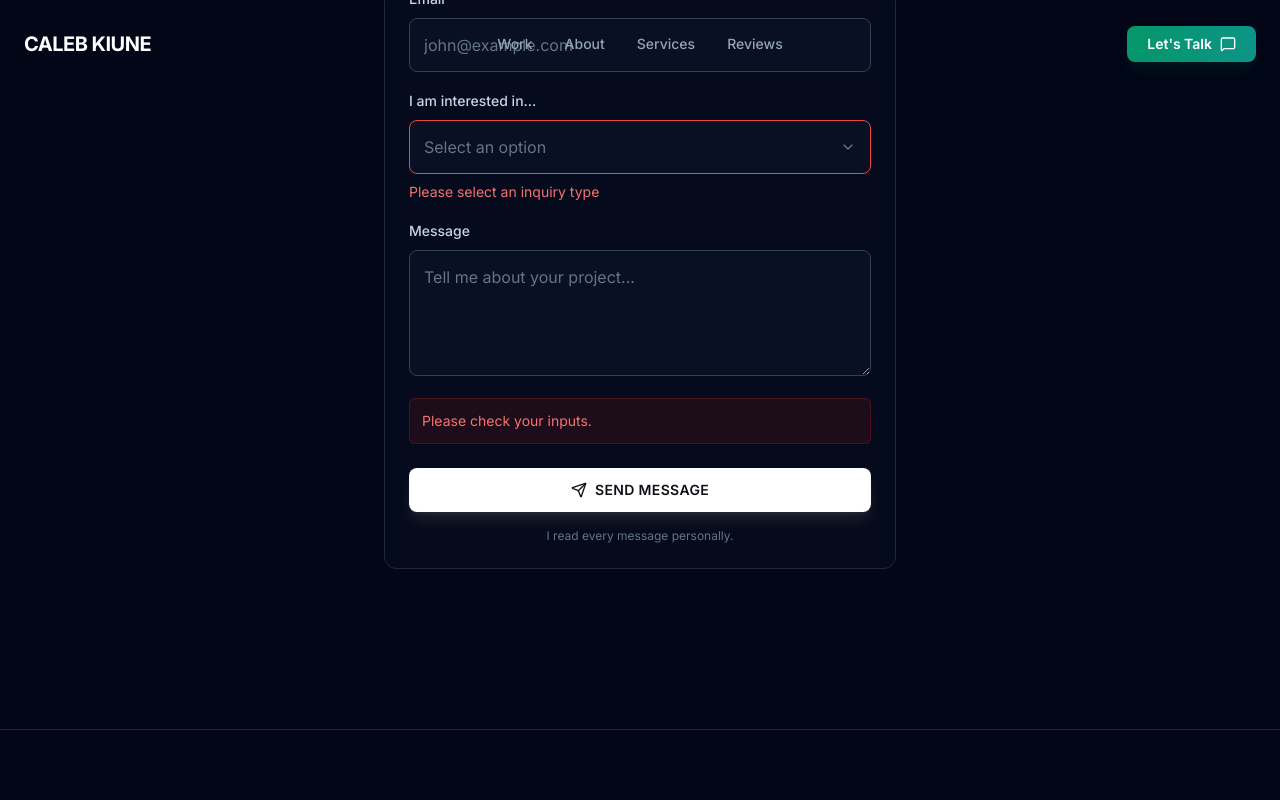
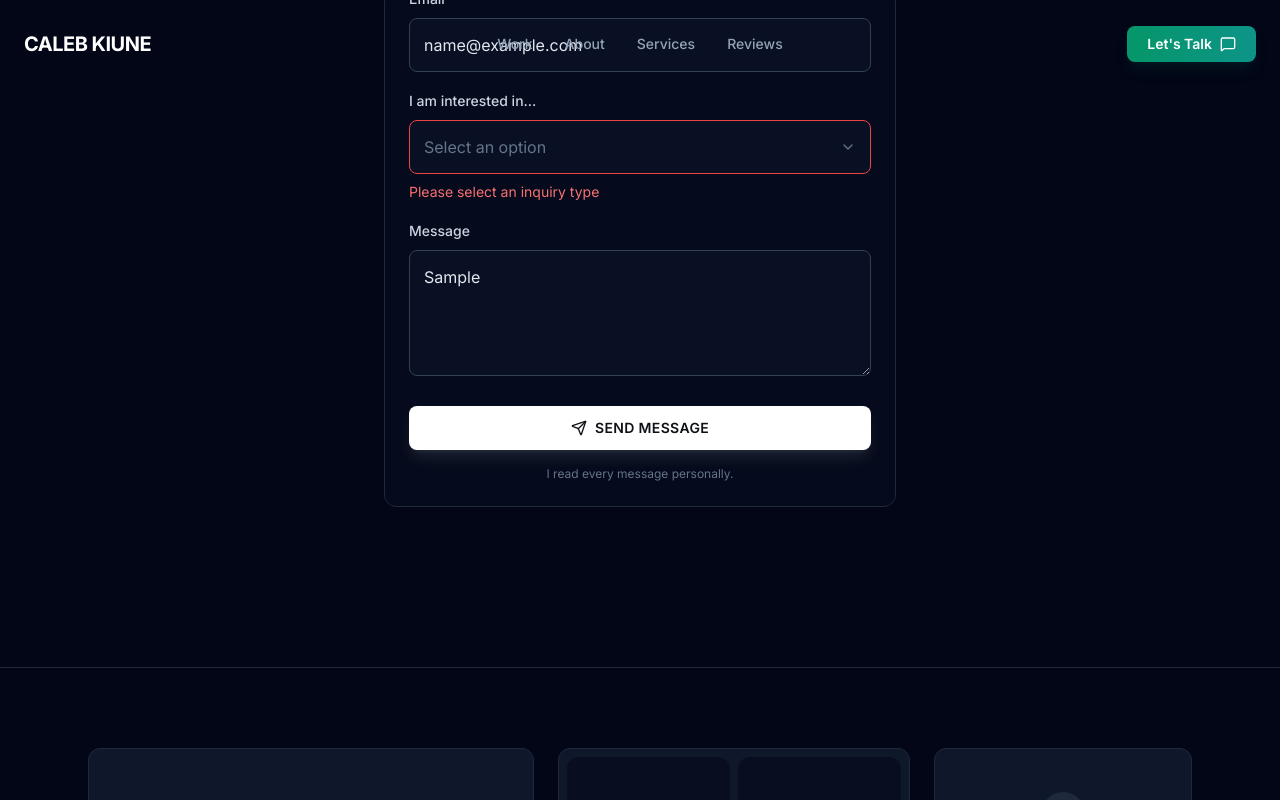
Before and after one commit to Caleb-Kiune/calebkiune, a Next.js app: page / in a window 1280 px wide. Both pictures are taken after typing "Sample", "name@example.com", "Sample" into the empty fields and a click on the button "SEND MESSAGE". Shown: the part 5440-6240 px from the top of the page. Built offline with nearby package versions, Linux system fonts and the light colour scheme.

Commit message:
refactor: Migrate contact form submission from a server action to a client-side implementation.

```diff
--- a/src/app/actions.ts
+++ /dev/null
@@ -1,79 +0,0 @@
-'use server'
-
-import { z } from "zod";
-
-const formSchema = z.object({
-    name: z.string().min(2, "Name is required"),
-    email: z.string().email("Invalid email address"),
-    type: z.enum(["freelance", "fulltime", "other"], {
-        message: "Please select an inquiry type",
-    }),
-    message: z.string().min(5, "Message must be at least 5 characters"),
-});
-
-export type ContactFormState = {
-    success: boolean;
-    message?: string;
-    errors?: {
-        name?: string[];
-        email?: string[];
-        type?: string[];
-        message?: string[];
-    };
-}
-
-export async function submitContactForm(prevState: ContactFormState | null, formData: FormData): Promise<ContactFormState> {
-
-    // Validate fields
-    const validatedFields = formSchema.safeParse({
-        name: formData.get('name'),
-        email: formData.get('email'),
-        type: formData.get('type'),
-        message: formData.get('message'),
-    });
-
-    if (!validatedFields.success) {
-        return {
-            success: false,
-            errors: validatedFields.error.flatten().fieldErrors,
-            message: "Please check your inputs."
-        };
-    }
-
-    const { name, email, type, message } = validatedFields.data;
-
-    try {
-        const response = await fetch("https://api.web3forms.com/submit", {
-            method: "POST",
-            headers: {
-                "Content-Type": "application/json",
-                Accept: "application/json",
-            },
-            body: JSON.stringify({
-                access_key: "954bee54-dbde-450f-9ae3-8fa2ce34566a", // Kept on server side
-                name,
-                email,
-                type,
-                message,
-                subject: `New Contact from Portfolio: ${type} - ${name}`
-            }),
-        });
-
-        const result = await response.json();
-
-        if (result.success) {
-            return { success: true };
-        } else {
-            return {
-                success: false,
-                message: result.message || "Failed to send message."
-            };
-        }
-    } catch (error) {
-        console.error(error);
-        return {
-            success: false,
-            message: "Failed to connect to the server."
-        };
-    }
-}
--- a/src/components/sections/contact.tsx
+++ b/src/components/sections/contact.tsx
@@ -1,25 +1,46 @@
 "use client";
 
-import { useActionState, useEffect, useState } from "react";
+import { useState } from "react";
 import { Button } from "@/components/ui/button";
 import { SectionHeading } from "@/components/ui/section-heading";
-import { CheckCircle2, Loader2, Send, Calendar, MessageCircle, ChevronDown, Briefcase, Users, HelpCircle, Check, Mail } from "lucide-react";
+import { CheckCircle2, Loader2, Send, Briefcase, Users, HelpCircle, Check, Mail, ChevronDown } from "lucide-react";
 import { FaWhatsapp } from "react-icons/fa";
 import { motion, AnimatePresence } from "framer-motion";
 import { cn } from "@/lib/utils";
-import { submitContactForm } from "@/app/actions";
 import { STAGGER_CONTAINER_VARIANTS, VIEWPORT_CONFIG } from "@/lib/motion";
+import { z } from "zod";
+
+// Zod Schema (Moved from Server Action)
+const formSchema = z.object({
+    name: z.string().min(2, "Name is required"),
+    email: z.string().email("Invalid email address"),
+    type: z.enum(["freelance", "fulltime", "other"], {
+        message: "Please select an inquiry type",
+    }),
+    message: z.string().min(5, "Message must be at least 5 characters"),
+});
+
+type FormErrors = {
+    name?: string[];
+    email?: string[];
+    type?: string[];
+    message?: string[];
+};
 
 export function Contact() {
-    // using useActionState for form state management
-    const [state, formAction, isPending] = useActionState(submitContactForm, null);
-
-    // We can also keep local state for success view if we want to reset form or toggle view
+    // Client-side state management
+    const [isSubmitting, setIsSubmitting] = useState(false);
     const [showSuccess, setShowSuccess] = useState(false);
+    const [errors, setErrors] = useState<FormErrors>({});
+    const [errorMessage, setErrorMessage] = useState<string | null>(null);
 
     // Custom dropdown state
     const [isOpen, setIsOpen] = useState(false);
-    const [selectedType, setSelectedType] = useState("");
+    const [selectedType, setSelectedType] = useState<"freelance" | "fulltime" | "other" | "">("");
+
+    // Form data state (controlled inputs for instant validation removal if we wanted, but sticking to submit-time for now to match)
+    // Actually, uncontrolled is fine with FormData, but controlled is easier for the dropdown sync.
+    // Let's stick to FormData extraction in handleSubmit to mimic the previous flow.
 
     // Inquiry type options
     const inquiryOptions = [
@@ -30,11 +51,69 @@ export function Contact() {
 
     const selectedOption = inquiryOptions.find(opt => opt.id === selectedType);
 
-    useEffect(() => {
-        if (state?.success) {
-            setShowSuccess(true);
+    const handleSubmit = async (e: React.FormEvent<HTMLFormElement>) => {
+        e.preventDefault();
+        setIsSubmitting(true);
+        setErrors({});
+        setErrorMessage(null);
+
+        const formData = new FormData(e.currentTarget);
+        // Manually ensure the custom dropdown value is included if not in form data (it is hidden input, so it should be)
+        // But better to pull from state for safety on strict enumerables
+        const data = {
+            name: formData.get("name") as string,
+            email: formData.get("email") as string,
+            type: selectedType || (formData.get("type") as string), // Prefer state
+            message: formData.get("message") as string,
+        };
+
+        // 1. Client-Side Validation
+        const validatedFields = formSchema.safeParse(data);
+
+        if (!validatedFields.success) {
+            setErrors(validatedFields.error.flatten().fieldErrors);
+            setIsSubmitting(false);
+            return;
         }
-    }, [state?.success]);
+
+        const { name, email, type, message } = validatedFields.data;
+
+        try {
+            // 2. Direct Browser Fetch (Bypasses Cloudflare Server Block)
+            const response = await fetch("https://api.web3forms.com/submit", {
+                method: "POST",
+                headers: {
+                    "Content-Type": "application/json",
+                    Accept: "application/json",
+                    // NO User-Agent header (Browser sets it automatically)
+                },
+                body: JSON.stringify({
+                    access_key: process.env.NEXT_PUBLIC_WEB3FORMS_ACCESS_KEY,
+                    name,
+                    email,
+                    type,
+                    message,
+                    subject: `New Contact from Portfolio: ${type} - ${name}`,
+                    botcheck: false, // Standard Web3Forms bot protection
+                }),
+            });
+
+            const result = await response.json();
+
+            if (result.success) {
+                setShowSuccess(true);
+                // Reset form state optionally
+                setSelectedType("");
+            } else {
+                setErrorMessage(result.message || "Failed to submit form. Please try again.");
+            }
+        } catch (error) {
+            console.error("Form submission error:", error);
+            setErrorMessage("Network error. Please try again later.");
+        } finally {
+            setIsSubmitting(false);
+        }
+    };
 
     // DRY: Reusable input classes
     const inputClasses = "w-full p-3.5 rounded-input border border-slate-700 focus:ring-2 focus:ring-primary outline-none transition-all bg-slate-900/50 text-slate-200 placeholder:text-slate-500";
@@ -108,7 +187,7 @@ export function Contact() {
                                 </Button>
                             </div>
                         ) : (
-                            <form action={formAction} className="space-y-4">
+                            <form onSubmit={handleSubmit} className="space-y-4">
                                 {/* Name Input */}
                                 <div className="space-y-2">
                                     <label htmlFor="name" className="text-sm font-medium text-slate-300">
@@ -119,10 +198,11 @@ export function Contact() {
                                         name="name"
                                         type="text"
                                         placeholder="John Doe"
-                                        className={cn(inputClasses, state?.errors?.name && "border-red-500 focus:ring-red-500")}
+                                        disabled={isSubmitting}
+                                        className={cn(inputClasses, errors.name && "border-red-500 focus:ring-red-500")}
                                     />
-                                    {state?.errors?.name && (
-                                        <p className="text-sm text-red-400">{state.errors.name[0]}</p>
+                                    {errors.name && (
+                                        <p className="text-sm text-red-400">{errors.name[0]}</p>
                                     )}
                                 </div>
 
@@ -136,10 +216,11 @@ export function Contact() {
                                         name="email"
                                         type="email"
                                         placeholder="john@example.com"
-                                        className={cn(inputClasses, state?.errors?.email && "border-red-500 focus:ring-red-500")}
+                                        disabled={isSubmitting}
+                                        className={cn(inputClasses, errors.email && "border-red-500 focus:ring-red-500")}
                                     />
-                                    {state?.errors?.email && (
-                                        <p className="text-sm text-red-400">{state.errors.email[0]}</p>
+                                    {errors.email && (
+                                        <p className="text-sm text-red-400">{errors.email[0]}</p>
                                     )}
                                 </div>
 
@@ -149,7 +230,7 @@ export function Contact() {
                                         I am interested in...
                                     </label>
 
-                                    {/* Hidden input for form action */}
+                                    {/* Hidden input for formData extraction if needed, though we use state */}
                                     <input type="hidden" name="type" value={selectedType} />
 
                                     <div className="relative">
@@ -163,11 +244,12 @@ export function Contact() {
 
                                         {/* Trigger Button */}
                                         <div
-                                            onClick={() => setIsOpen(!isOpen)}
+                                            onClick={() => !isSubmitting && setIsOpen(!isOpen)}
                                             className={cn(
                                                 inputClasses,
                                                 "cursor-pointer flex items-center justify-between",
-                                                state?.errors?.type && "border-red-500 focus:ring-red-500"
+                                                errors.type && "border-red-500 focus:ring-red-500",
+                                                isSubmitting && "opacity-70 cursor-not-allowed"
                                             )}
                                         >
                                             <span className={cn(
@@ -208,7 +290,8 @@ export function Contact() {
                                                             <div
                                                                 key={option.id}
                                                                 onClick={() => {
-                                                                    setSelectedType(option.id);
+                                                                    // Explicitly casting string to the union type
+                                                                    setSelectedType(option.id as "freelance" | "fulltime" | "other");
                                                                     setIsOpen(false);
                                                                 }}
                                                                 className={cn(
@@ -233,8 +316,8 @@ export function Contact() {
                                         </AnimatePresence>
                                     </div>
 
-                                    {state?.errors?.type && (
-                                        <p className="text-sm text-red-400">{state.errors.type[0]}</p>
+                                    {errors.type && (
+                                        <p className="text-sm text-red-400">{errors.type[0]}</p>
                                     )}
                                 </div>
 
@@ -248,16 +331,17 @@ export function Contact() {
                                         name="message"
                                         placeholder="Tell me about your project..."
                                         rows={4}
-                                        className={cn(inputClasses, state?.errors?.message && "border-red-500 focus:ring-red-500")}
+                                        disabled={isSubmitting}
+                                        className={cn(inputClasses, errors.message && "border-red-500 focus:ring-red-500")}
                                     />
-                                    {state?.errors?.message && (
-                                        <p className="text-sm text-red-400">{state.errors.message[0]}</p>
+                                    {errors.message && (
+                                        <p className="text-sm text-red-400">{errors.message[0]}</p>
                                     )}
                                 </div>
 
-                                {state?.message && !state?.success && (
+                                {errorMessage && (
                                     <div className="p-3 bg-red-900/20 border border-red-900/50 rounded-inner text-sm text-red-400">
-                                        {state.message}
+                                        {errorMessage}
                                     </div>
                                 )}
 
@@ -265,15 +349,15 @@ export function Contact() {
                                     {/* Premium Shimmer Submit Button - Full Width */}
                                     <motion.button
                                         type="submit"
-                                        disabled={isPending}
-                                        whileHover={{ scale: isPending ? 1 : 1.02 }}
-                                        whileTap={{ scale: isPending ? 1 : 0.98 }}
+                                        disabled={isSubmitting}
+                                        whileHover={{ scale: isSubmitting ? 1 : 1.02 }}
+                                        whileTap={{ scale: isSubmitting ? 1 : 0.98 }}
                                         className="group relative w-full h-auto py-4 md:py-3 inline-flex items-center justify-center overflow-hidden rounded-button bg-white text-[#0F1117] text-sm font-semibold uppercase tracking-wide shadow-lg shadow-white/10 transition-all duration-300 hover:shadow-white/20 disabled:opacity-70 disabled:cursor-not-allowed"
                                     >
                                         {/* Shimmer overlay */}
                                         <span className="absolute inset-0 -translate-x-full bg-gradient-to-r from-transparent via-white/40 to-transparent group-hover:translate-x-full transition-transform duration-700 ease-out" />
                                         <span className="relative z-10 flex items-center gap-2">
-                                            {isPending ? (
+                                            {isSubmitting ? (
                                                 <>
                                                     <Loader2 className="h-4 w-4 animate-spin" />
                                                     Sending...
```
